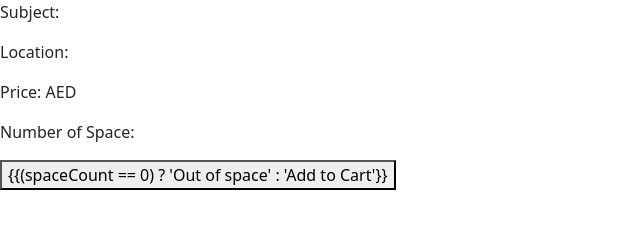
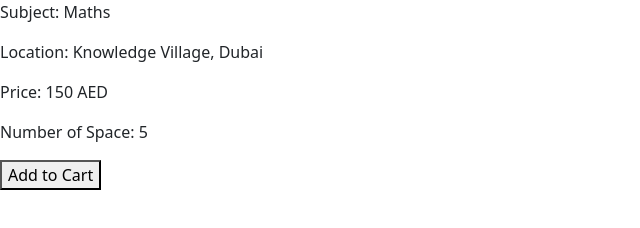
Before and after one commit to Amricpaul/CST3145_groupwork1, a plain HTML site: page index.html in a window 1280 px wide. Shown: the whole page, without its empty margins (0-640 px from the left). Drawn offline with nearby package versions, Linux system fonts and the light colour scheme.

Commit message:
Added methods and computed properties

```diff
--- a/index.html
+++ b/index.html
@@ -39,8 +39,20 @@
                     space: 5,
                 },
                 cart:[]
+            },
+            methods:{
+                    addToCart: function(){
+                      this.lesson.space = this.lesson.space - 1;
+                      console.log(this.lesson.space);
+                    }
+            },
+            computed: {
+                 spaceCount: function(){
+
+                    return this.lesson.space > 0;
+                 }
             }
-        };)
+        })
     </script>
 </body>
 </html>
```
